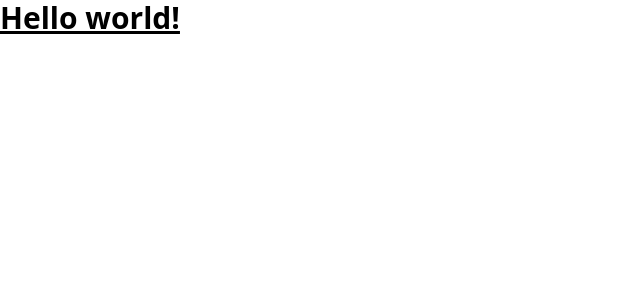
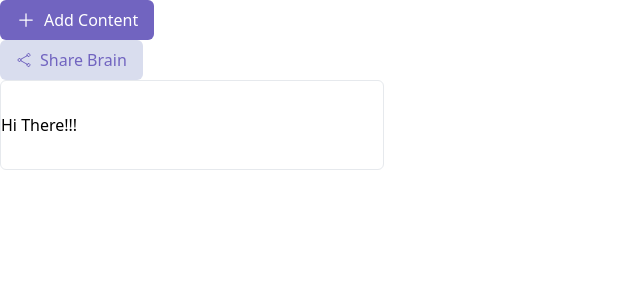
Before and after one commit to TanishDadheech/Alt-Brain-fe, a React (Vite) app: page / in a window 1280 px wide. Shown: the top 300 px of the page, without its empty margins (0-640 px from the left). Built offline with nearby package versions, Linux system fonts and the light colour scheme.

Commit message:
Button component created.

```diff
--- a/src/App.css
+++ /dev/null
@@ -1 +0,0 @@
-@import "tailwindcss";
--- a/src/App.tsx
+++ b/src/App.tsx
@@ -1,13 +1,19 @@
 
-import './App.css'
+import { Button } from './components/Button'
+import { Card } from './components/Card'
+import { PlusIcon } from './icons/PlusIcon'
+import { ShareIcon } from './icons/ShareIcon'
+import './index.css'
 
 function App() {
 
   return (
     <>
-        <h1 className="text-3xl font-bold underline">
-    Hello world!
-  </h1>
+      <Button variant='primary' text='Add Content' startIcon={<PlusIcon/>}></Button>
+      <Button variant='secondary' text='Share Brain' startIcon={<ShareIcon/>}></Button>
+
+
+      <Card/>
     </>
   )
 }
--- /dev/null
+++ b/src/components/Button.tsx
@@ -0,0 +1,23 @@
+import type { ReactElement } from "react";
+
+interface ButtonProps{
+    variant: "primary"|"secondary",
+    text: string,
+    startIcon?: ReactElement
+}
+
+const variantClasses={
+    "primary": "bg-purple-600 text-white",
+    "secondary": "bg-purple-200 text-purple-600"
+}
+
+const defaultStyles= "px-4 py-2 rounded-md font-light flex items-center";
+
+export function Button({variant, text, startIcon}: ButtonProps){
+    return <button className={variantClasses[variant] + " " + defaultStyles}>
+        <div className="pr-2">
+            {startIcon}
+        </div>
+        {text}
+    </button>
+}
--- /dev/null
+++ b/src/components/Card.tsx
@@ -0,0 +1,5 @@
+export function Card(){
+    return <div  className="py-8 bg-white rounded-md border border-gray-200 max-w-96">
+        Hi There!!!
+    </div>
+}
--- /dev/null
+++ b/src/icons/PlusIcon.tsx
@@ -0,0 +1,6 @@
+export function PlusIcon(){
+    return <svg xmlns="http://www.w3.org/2000/svg" fill="none" viewBox="0 0 24 24" stroke-width="1.5" stroke="currentColor" className="size-5">
+  <path stroke-linecap="round" stroke-linejoin="round" d="M12 4.5v15m7.5-7.5h-15" />
+</svg>
+
+}
--- /dev/null
+++ b/src/icons/ShareIcon.tsx
@@ -0,0 +1,6 @@
+export function ShareIcon(){
+    return <svg xmlns="http://www.w3.org/2000/svg" fill="none" viewBox="0 0 24 24" stroke-width="1.5" stroke="currentColor" className="size-4">
+  <path stroke-linecap="round" stroke-linejoin="round" d="M7.217 10.907a2.25 2.25 0 1 0 0 2.186m0-2.186c.18.324.283.696.283 1.093s-.103.77-.283 1.093m0-2.186 9.566-5.314m-9.566 7.5 9.566 5.314m0 0a2.25 2.25 0 1 0 3.935 2.186 2.25 2.25 0 0 0-3.935-2.186Zm0-12.814a2.25 2.25 0 1 0 3.933-2.185 2.25 2.25 0 0 0-3.933 2.185Z" />
+</svg>
+
+}
--- a/src/index.css
+++ b/src/index.css
@@ -1 +1,11 @@
 @import "tailwindcss";
+
+@theme {
+  --color-gray-100: #eeeeef;
+  --color-gray-200: #e6e9ed;
+  --color-gray-600: #95989c;
+
+  --color-purple-200: #d9ddee;
+  --color-purple-500: #9492db;
+  --color-purple-600: #7164c0;
+}
```
Also changed, not shown: src/components/Sidebar.tsx (added), src/components/SidebarItem.tsx (added).
